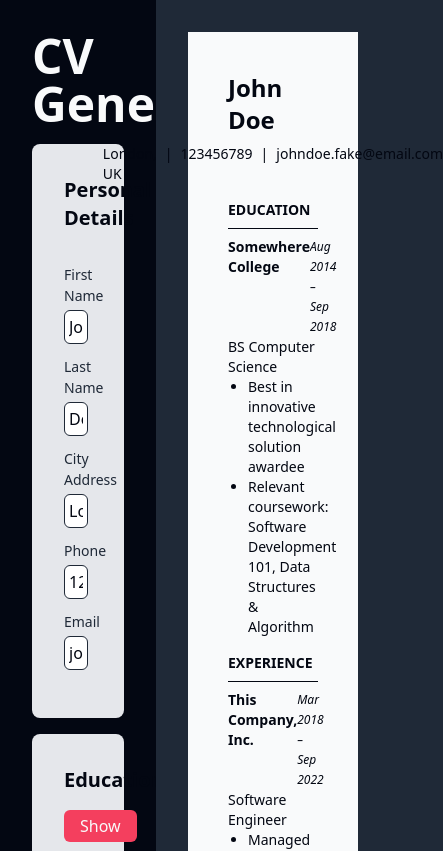
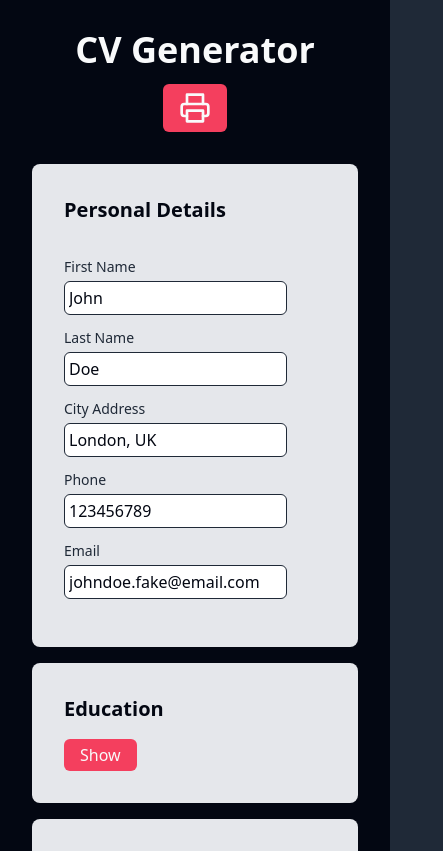
Before and after one commit to rhenzala/cv-app, a React (Vite) app: page / in a window 390 px wide. Shown: the top 851 px of the page, 443 px wide, since content can reach past the window. Built offline with nearby package versions, Linux system fonts and the light colour scheme.

Commit message:
Add responsive design and accessibility
Put aria-label to buttons for better accessibility. Add some responsive design for layout targeted at the
custom-md and custom-sm screen. The custom screens are defined in the tailwind config file.

```diff
--- a/src/components/App.jsx
+++ b/src/components/App.jsx
@@ -197,7 +197,7 @@ function App() {
 
   return (
     <>
-      <div className='flex w-full h-full'>
+      <div className='flex w-full h-full custom-sm:flex-col'>
         <Editor
         personalInfo={personalInfo}
         education={education}
--- a/src/components/Editor.jsx
+++ b/src/components/Editor.jsx
@@ -23,15 +23,16 @@ export default function Editor ({
         window.print();
     }
     return (
-        <div className="editor p-8 text-black bg-black w-[40%] flex flex-col gap-4 overflow-y-auto">
-            <header className="w-full text-white flex justify-between items-center">
+        <div className="editor p-8 text-black bg-black w-[40%] flex flex-col gap-4 overflow-y-auto custom-md:w-full">
+            <header className="w-full mb-4 text-white flex justify-between items-center flex-1 custom-md:flex-col custom-md:gap-4">
                 <div className="logo">
-                    <h1 className="font-bold text-5xl">CV Generator</h1>
+                    <h1 className="font-bold text-5xl custom-sm:text-[36px]">CV Generator</h1>
                 </div>
-                <div className="download-document mr-4">
+                <div className="download-document">
                     <button
                     onClick={handlePrintBtn}
                     className="rounded-md bg-rose py-2 px-4 hover:scale-105 transition ease-in delay-150"
+                    aria-label="Print Button"
                     >
                         <img
                         src={printIcon}
--- a/src/components/Education.jsx
+++ b/src/components/Education.jsx
@@ -25,6 +25,7 @@ function CreateForm({
             <button
             onClick={() => onDelete('Education', educ.id)}
             className=" mt-1 mr-1 px-2 h-8"
+            aria-label="Delete Education"
             >
             <svg xmlns="http://www.w3.org/2000/svg" width="24" height="24" viewBox="0 0 24 24" fill="none" stroke="gray" strokeWidth="2" strokeLinecap="round" strokeLinejoin="round" className="feather feather-trash-2 w-5 h-5 hover:stroke-red transition ease-in delay-150"><polyline points="3 6 5 6 21 6"></polyline><path d="M19 6v14a2 2 0 0 1-2 2H7a2 2 0 0 1-2-2V6m3 0V4a2 2 0 0 1 2-2h4a2 2 0 0 1 2 2v2"></path><line x1="10" y1="11" x2="10" y2="17"></line><line x1="14" y1="11" x2="14" y2="17"></line></svg>
             </button>
@@ -81,7 +82,8 @@ function CreateForm({
                         />
                         <button
                         onClick={handleAdd}
-                        className="bg-rose px-1 rounded-full hover:scale-105 transition ease-in delay-150"
+                        className="bg-rose px-1 rounded-full hover:scale-105 transition ease-in delay-150 custom-sm: flex-shrink-0"
+                        aria-label="Add item"
                         >
                         <img
                         src={plusIcon}
@@ -153,6 +155,7 @@ export default function educ({
                 <button
                     onClick={handleAddEducation}
                     className="dark-shadow bg-rose text-white py-2 px-4 rounded-md w-full mt-2"
+                    aria-label="Add Education"
                 >
                     Add Education
                 </button>
@@ -160,6 +163,7 @@ export default function educ({
             : <button
             className="dark-shadow bg-rose rounded-md text-white py-1 px-4"
             onClick={onShow}
+            aria-label="Show"
             >
             Show
             </button>
--- a/src/components/Experience.jsx
+++ b/src/components/Experience.jsx
@@ -25,6 +25,7 @@ function CreateForm({
             <button
             onClick={() => onDelete('Experience', experience.id)}
             className=" mt-1 mr-1 px-2 h-8"
+            aria-label="Delete Experience"
             >
             <svg xmlns="http://www.w3.org/2000/svg" width="24" height="24" viewBox="0 0 24 24" fill="none" stroke="gray" strokeWidth="2" strokeLinecap="round" strokeLinejoin="round" className="feather feather-trash-2 w-5 h-5 hover:stroke-red transition ease-in delay-150"><polyline points="3 6 5 6 21 6"></polyline><path d="M19 6v14a2 2 0 0 1-2 2H7a2 2 0 0 1-2-2V6m3 0V4a2 2 0 0 1 2-2h4a2 2 0 0 1 2 2v2"></path><line x1="10" y1="11" x2="10" y2="17"></line><line x1="14" y1="11" x2="14" y2="17"></line></svg>
             </button>
@@ -81,7 +82,8 @@ function CreateForm({
                         />
                         <button
                         onClick={handleAdd}
-                        className="bg-rose px-1 rounded-full hover:scale-105 transition ease-in delay-150"
+                        className="bg-rose px-1 rounded-full hover:scale-105 transition ease-in delay-150 custom-sm:flex-shrink-0"
+                        aria-label="Add item"
                         >
                         <img
                         src={plusIcon}
@@ -154,6 +156,7 @@ export default function Experience({
                 <button
                     onClick={handleAddExperience}
                     className="dark-shadow bg-rose text-white py-2 px-4 rounded-md w-full mt-2"
+                    aria-label="Add Experience"
                 >
                     Add Experience
                 </button>
@@ -161,6 +164,7 @@ export default function Experience({
             : <button
             className="dark-shadow bg-rose rounded-md text-white py-1 px-4"
             onClick={onShow}
+            aria-label="Show"
             >
             Show
             </button>
--- a/src/components/PersonalDetails.jsx
+++ b/src/components/PersonalDetails.jsx
@@ -84,6 +84,7 @@ export default function PersonalDetails({
             : <button
             className="dark-shadow bg-rose rounded-md text-white py-1 px-4"
             onClick={onShow}
+            aria-label="Show"
             >
             Show
             </button>
--- a/src/components/Preview.jsx
+++ b/src/components/Preview.jsx
@@ -168,7 +168,7 @@ export default function Preview({
     skills
 }) {
     return (
-        <div className="preview text-black w-[60%] p-8">
+        <div className="preview text-black w-[60%] p-8 custom-sm:w-full">
             <section className="print bg-white text-sm p-10 mx-auto max-w-[600px] aspect-[1/1.414]">
                 <PersonalSection personalInfo={personalInfo} />
                 <EducationSection education={education} />
--- a/src/components/Skill.jsx
+++ b/src/components/Skill.jsx
@@ -24,6 +24,7 @@ function CreateForm({
             <button
             onClick={() => onDelete('Skills', skill.id)}
             className=" mt-1 mr-1 px-2 h-8"
+            aria-label="Delete Skill"
             >
             <svg xmlns="http://www.w3.org/2000/svg" width="24" height="24" viewBox="0 0 24 24" fill="none" stroke="gray" strokeWidth="2" strokeLinecap="round" strokeLinejoin="round" className="feather feather-trash-2 w-5 h-5 hover:stroke-red transition ease-in delay-150"><polyline points="3 6 5 6 21 6"></polyline><path d="M19 6v14a2 2 0 0 1-2 2H7a2 2 0 0 1-2-2V6m3 0V4a2 2 0 0 1 2-2h4a2 2 0 0 1 2 2v2"></path><line x1="10" y1="11" x2="10" y2="17"></line><line x1="14" y1="11" x2="14" y2="17"></line></svg>
             </button>
@@ -50,7 +51,8 @@ function CreateForm({
                         />
                         <button
                         onClick={handleAdd}
-                        className="bg-rose px-1 rounded-full hover:scale-105 transition ease-in delay-150"
+                        className="bg-rose px-1 rounded-full hover:scale-105 transition ease-in delay-150 custom-sm:flex-shrink-0"
+                        aria-label="Add item"
                         >
                         <img
                         src={plusIcon}
@@ -123,6 +125,7 @@ export default function Skill({
                 <button
                     onClick={handleAddSkill}
                     className="dark-shadow bg-rose text-white py-2 px-4 rounded-md w-full mt-2"
+                    aria-label="Add skill"
                 >
                     Add Skill
                 </button>
@@ -130,6 +133,7 @@ export default function Skill({
             : <button
             className="dark-shadow bg-rose rounded-md text-white py-1 px-4"
             onClick={onShow}
+            aria-label="Show"
             >
             Show
             </button>
```
